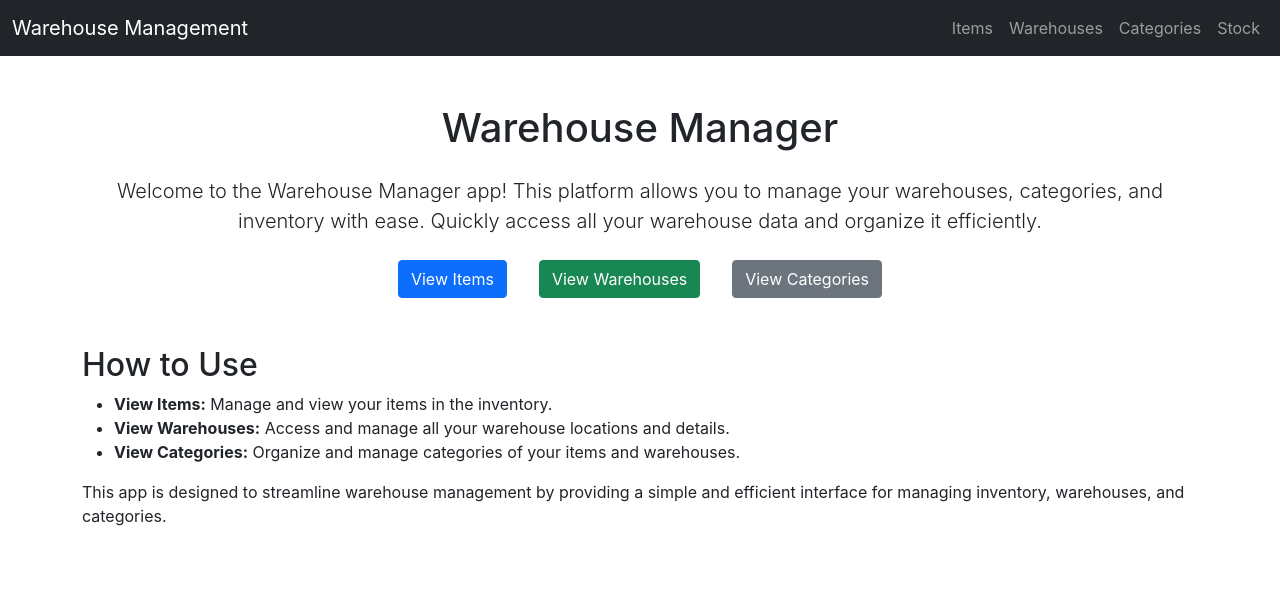
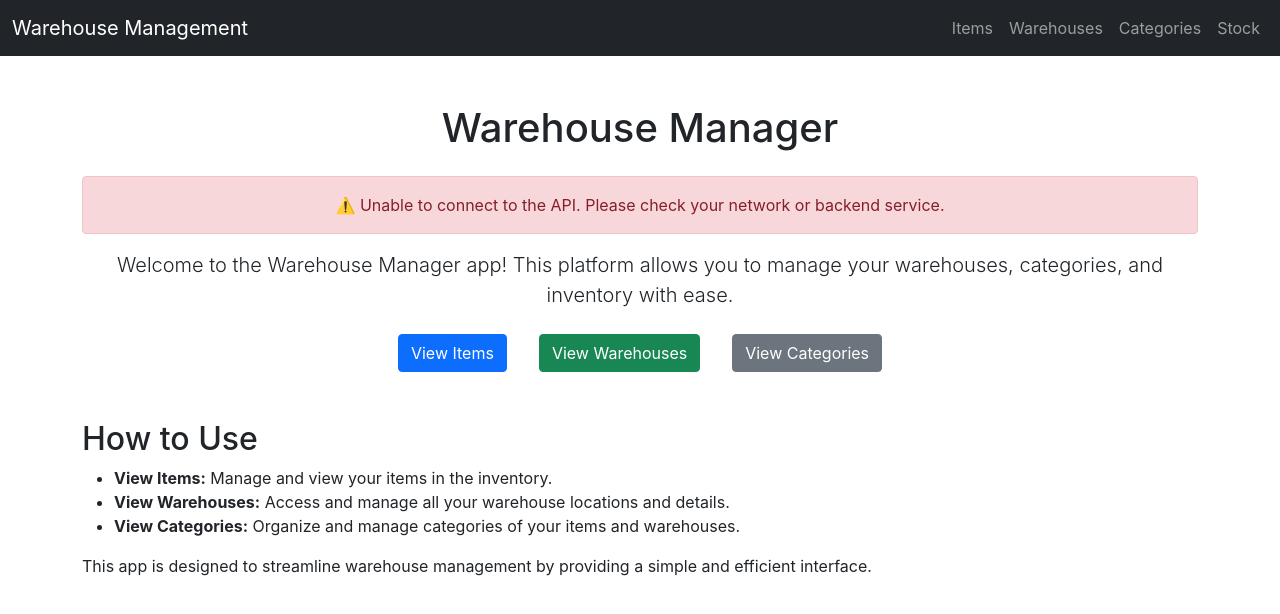
Before and after one commit to lukaszfilo-agh/Inventory-Management, a React (Create React App) app in the folder warehouse-manager/: page / in a window 1280 px wide. Shown: the top 614 px of the page. Built offline with nearby package versions, Linux system fonts and the light colour scheme; no server answers.

Commit message:
added API check on homepage

```diff
--- a/warehouse-manager/src/pages/Homepage.js
+++ b/warehouse-manager/src/pages/Homepage.js
@@ -1,34 +1,70 @@
-import React from "react";
+import React, { useState, useEffect } from "react";
 import { useNavigate } from "react-router-dom";
+import api from "../api"; // Import your API handler
 
 const Homepage = () => {
   const navigate = useNavigate();
+  const [apiStatus, setApiStatus] = useState(null);
+  const [apiMessage, setApiMessage] = useState("");
+
+  useEffect(() => {
+    const checkApiHealth = async () => {
+      try {
+        const response = await api.get("/health"); // Assuming your API has a `/health` endpoint
+        console.log("API Health Response:", response.data);
+
+        // Ensure response has the expected structure
+        if (response.data.status === "ok" && response.data.message) {
+          setApiStatus("connected");
+          setApiMessage(response.data.message);
+        } else {
+          setApiStatus("misconfigured");
+          setApiMessage("Unexpected API response format.");
+        }
+      } catch (error) {
+        console.error("API health check failed:", error);
+        setApiStatus("disconnected");
+        setApiMessage("API is not reachable.");
+      }
+    };
+
+    checkApiHealth();
+  }, []);
 
   return (
     <div className="container mt-5">
       <h1 className="text-center mb-4">Warehouse Manager</h1>
 
+      {apiStatus === "disconnected" && (
+        <div className="alert alert-danger text-center">
+          ⚠️ Unable to connect to the API. Please check your network or backend service.
+        </div>
+      )}
+
+      {apiStatus === "misconfigured" && (
+        <div className="alert alert-warning text-center">
+          ⚠️ API is reachable but returned an unexpected response format.
+        </div>
+      )}
+
+      {apiStatus === "connected" && (
+        <div className="alert alert-success text-center">
+          ✅ {apiMessage}
+        </div>
+      )}
+
       <p className="lead text-center">
-        Welcome to the Warehouse Manager app! This platform allows you to manage your warehouses, categories, and inventory with ease. Quickly access all your warehouse data and organize it efficiently.
+        Welcome to the Warehouse Manager app! This platform allows you to manage your warehouses, categories, and inventory with ease.
       </p>
 
       <div className="text-center mt-4">
-        <button
-          className="btn btn-primary mx-3"
-          onClick={() => navigate("/items")}
-        >
+        <button className="btn btn-primary mx-3" onClick={() => navigate("/items")}>
           View Items
         </button>
-        <button
-          className="btn btn-success mx-3"
-          onClick={() => navigate("/warehouses")}
-        >
+        <button className="btn btn-success mx-3" onClick={() => navigate("/warehouses")}>
           View Warehouses
         </button>
-        <button
-          className="btn btn-secondary mx-3"
-          onClick={() => navigate("/categories")}
-        >
+        <button className="btn btn-secondary mx-3" onClick={() => navigate("/categories")}>
           View Categories
         </button>
       </div>
@@ -36,19 +72,11 @@ const Homepage = () => {
       <div className="mt-5">
         <h2>How to Use</h2>
         <ul>
-          <li>
-            <strong>View Items:</strong> Manage and view your items in the inventory.
-          </li>
-          <li>
-            <strong>View Warehouses:</strong> Access and manage all your warehouse locations and details.
-          </li>
-          <li>
-            <strong>View Categories:</strong> Organize and manage categories of your items and warehouses.
-          </li>
+          <li><strong>View Items:</strong> Manage and view your items in the inventory.</li>
+          <li><strong>View Warehouses:</strong> Access and manage all your warehouse locations and details.</li>
+          <li><strong>View Categories:</strong> Organize and manage categories of your items and warehouses.</li>
         </ul>
-        <p>
-          This app is designed to streamline warehouse management by providing a simple and efficient interface for managing inventory, warehouses, and categories.
-        </p>
+        <p>This app is designed to streamline warehouse management by providing a simple and efficient interface.</p>
       </div>
     </div>
   );
```
